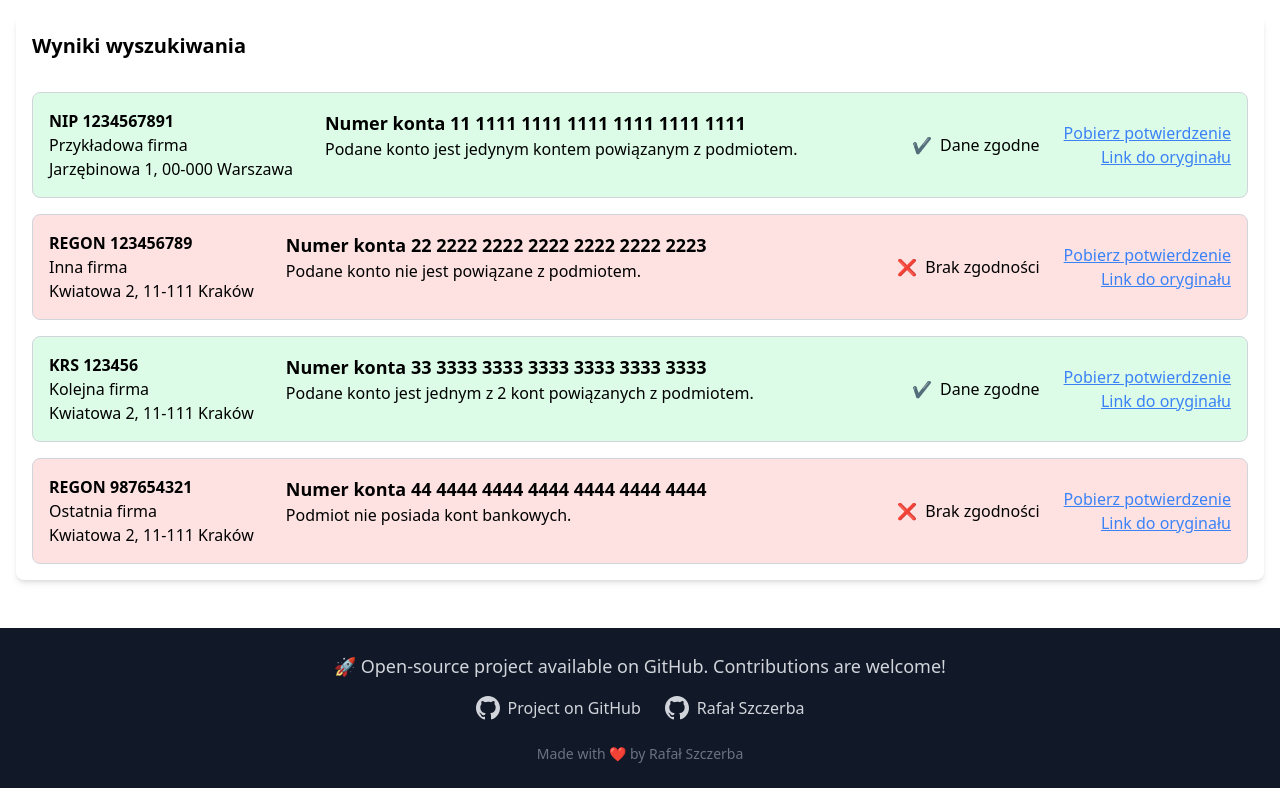
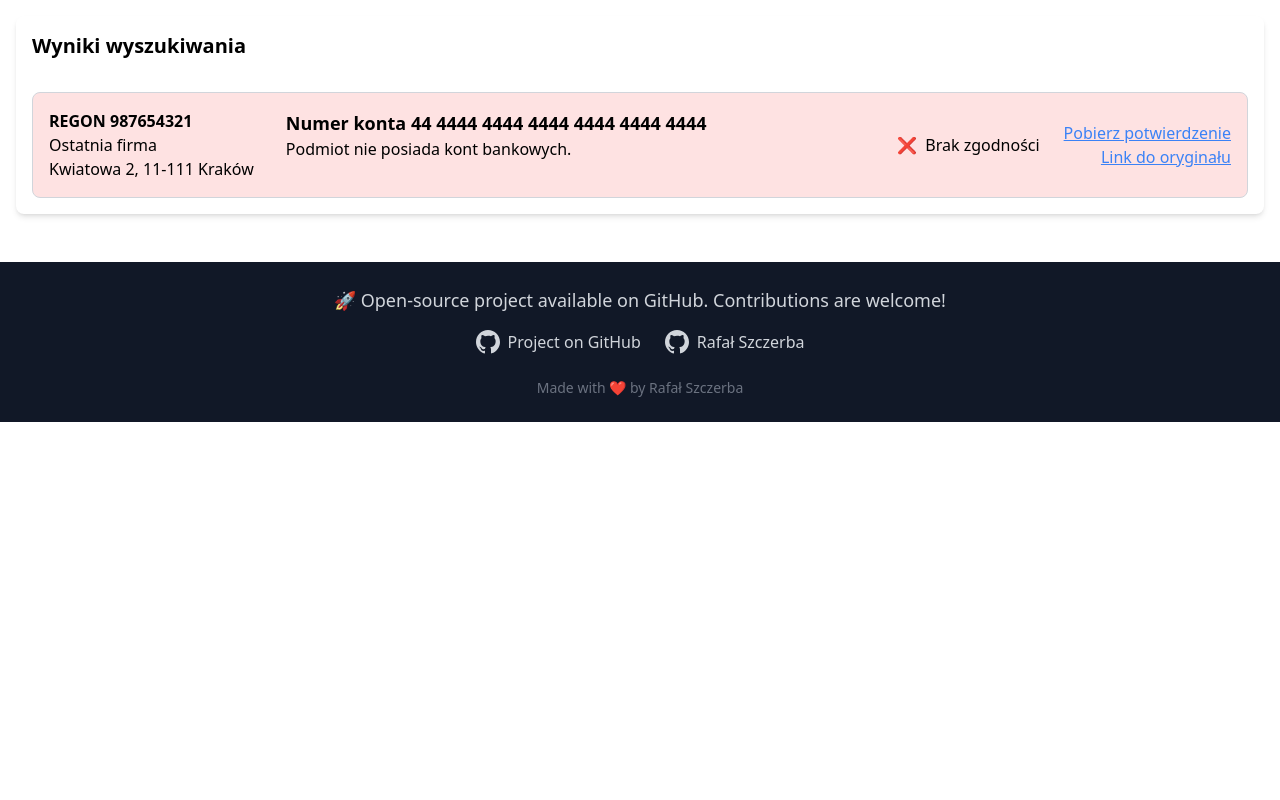
Before and after one commit to RMaster121/NIPBankVerifier, a SvelteKit app: page /results in a window 1280 px wide. Built offline with nearby package versions, Linux system fonts and the light colour scheme.

Commit message:
Update search page to send request and display results

```diff
--- /dev/null
+++ b/src/lib/store.ts
@@ -0,0 +1,4 @@
+import { writable } from "svelte/store";
+import type { Result } from "./models/Result";
+
+export const apiResult = writable<Result[]>([]);
--- a/src/routes/+page.svelte
+++ b/src/routes/+page.svelte
@@ -1,5 +1,6 @@
 <script lang='ts'>
 	import type { Search } from '$lib/models/Search';
+	import { sendRequest } from './sendRequest';
 	let rows = [
 		{ id: 1, id_value: '', bank_number: '', active: true },
 		{ id: 2, id_value: '', bank_number: '', active: false }
@@ -20,8 +21,8 @@
 				bank_account: row.bank_number
 			};
 		});
-		console.log(searches);
-	}
+		sendRequest(searches);
+}
 </script>
 
 <div class="container mx-auto p-4">
--- a/src/routes/results/+page.svelte
+++ b/src/routes/results/+page.svelte
@@ -1,36 +1,6 @@
 <script lang="ts">
 	import type { Result } from '$lib/models/Result';
 	import type { PageData } from './$types';
-
-	let results1 = [
-		{
-			nip: '1231231212',
-			name: 'Nazwa podatnika',
-			address: 'Jarzębinowa 10, 00-000 Warszawa',
-			account: '11 1234 1234 1234 1234 1234 1234',
-			status: 'Dane zgodne',
-			color: 'bg-green-100',
-			icon: '✔️'
-		},
-		{
-			nip: '1231231212',
-			name: 'Nazwa podatnika',
-			address: 'Jarzębinowa 10, 00-000 Warszawa',
-			account: '11 1234 1234 1234 1234 1234 1234',
-			status: 'Do weryfikacji',
-			color: 'bg-gray-200',
-			icon: '📄'
-		},
-		{
-			nip: '1231231212',
-			name: 'Nazwa podatnika',
-			address: 'Jarzębinowa 10, 00-000 Warszawa',
-			account: '11 1234 1234 1234 1234 1234 1234',
-			status: 'Brak zgodności',
-			color: 'bg-red-100',
-			icon: '❌'
-		}
-	];
 
 	function is_veryfied(result: Result): boolean {
 		return result.company.bank_accounts.includes(result.search.bank_account);
--- a/src/routes/results/+page.ts
+++ b/src/routes/results/+page.ts
@@ -1,51 +1,13 @@
 import type { Result } from '$lib/models/Result';
+import { apiResult } from '$lib/store';
 import type { PageLoad } from './$types';
 
 export const load: PageLoad = ({ params }) => {
-	const result: Result[] = [
-		{
-			search: {
-				id_type: 'NIP',
-				id_value: '1234567891',
-				bank_account: '11 1111 1111 1111 1111 1111 1111'
-			},
-			company: {
-				bank_accounts: [
-                    '11 1111 1111 1111 1111 1111 1111'
-                ],
-				name: 'Przykładowa firma',
-				address: 'Jarzębinowa 1, 00-000 Warszawa'
-			}
-		},
-        {
-            search: {
-                id_type: 'REGON',
-                id_value: '123456789',
-                bank_account: '22 2222 2222 2222 2222 2222 2223'
-            },
-            company: {
-                bank_accounts: [
-                    '22 2222 2222 2222 2222 2222 2222'
-                ],
-                name: 'Inna firma',
-                address: 'Kwiatowa 2, 11-111 Kraków'
-            }
-        },
-        {
-            search: {
-                id_type: 'KRS',
-                id_value: '123456',
-                bank_account: '33 3333 3333 3333 3333 3333 3333'
-            },
-            company: {
-                bank_accounts: [
-                    '33 3333 3333 3333 3333 3333 3333',
-                    '33 3333 3333 3333 3333 3333 3334'
-                ],
-                name: 'Kolejna firma',
-                address: 'Kwiatowa 2, 11-111 Kraków'
-            }
-        },
+	apiResult.subscribe((value) => {
+	    console.log(value);
+	});
+	return {
+		result: [
 			{
 				search: {
 					id_type: 'REGON',
@@ -58,6 +20,6 @@ export const load: PageLoad = ({ params }) => {
 					address: 'Kwiatowa 2, 11-111 Kraków'
 				}
 			}
-	];
-	return { result };
+		]
 	};
+};
--- /dev/null
+++ b/src/routes/sendRequest.ts
@@ -0,0 +1,64 @@
+import { goto } from "$app/navigation";
+import type { Search } from "$lib/models/Search";
+import { apiResult } from "$lib/store";
+
+export async function sendRequest(searches: Search[]): Promise<void> {
+    apiResult.set([
+        {
+			search: {
+				id_type: 'NIP',
+				id_value: '1234567891',
+				bank_account: '11 1111 1111 1111 1111 1111 1111'
+			},
+			company: {
+				bank_accounts: [
+                    '11 1111 1111 1111 1111 1111 1111'
+                ],
+				name: 'Przykładowa firma',
+				address: 'Jarzębinowa 1, 00-000 Warszawa'
+			}
+		},
+        {
+            search: {
+                id_type: 'REGON',
+                id_value: '123456789',
+                bank_account: '22 2222 2222 2222 2222 2222 2223'
+            },
+            company: {
+                bank_accounts: [
+                    '22 2222 2222 2222 2222 2222 2222'
+                ],
+                name: 'Inna firma',
+                address: 'Kwiatowa 2, 11-111 Kraków'
+            }
+        },
+        {
+            search: {
+                id_type: 'KRS',
+                id_value: '123456',
+                bank_account: '33 3333 3333 3333 3333 3333 3333'
+            },
+            company: {
+                bank_accounts: [
+                    '33 3333 3333 3333 3333 3333 3333',
+                    '33 3333 3333 3333 3333 3333 3334'
+                ],
+                name: 'Kolejna firma',
+                address: 'Kwiatowa 2, 11-111 Kraków'
+            }
+        },
+        {
+            search: {
+                id_type: 'REGON',
+                id_value: '987654321',
+                bank_account: '44 4444 4444 4444 4444 4444 4444'
+            },
+            company: {
+                bank_accounts: [],
+                name: 'Ostatnia firma',
+                address: 'Kwiatowa 2, 11-111 Kraków'
+            }
+        }
+    ]);
+    goto("/results/");
+}
```
Lines whose indentation alone changed are shown as unchanged.
